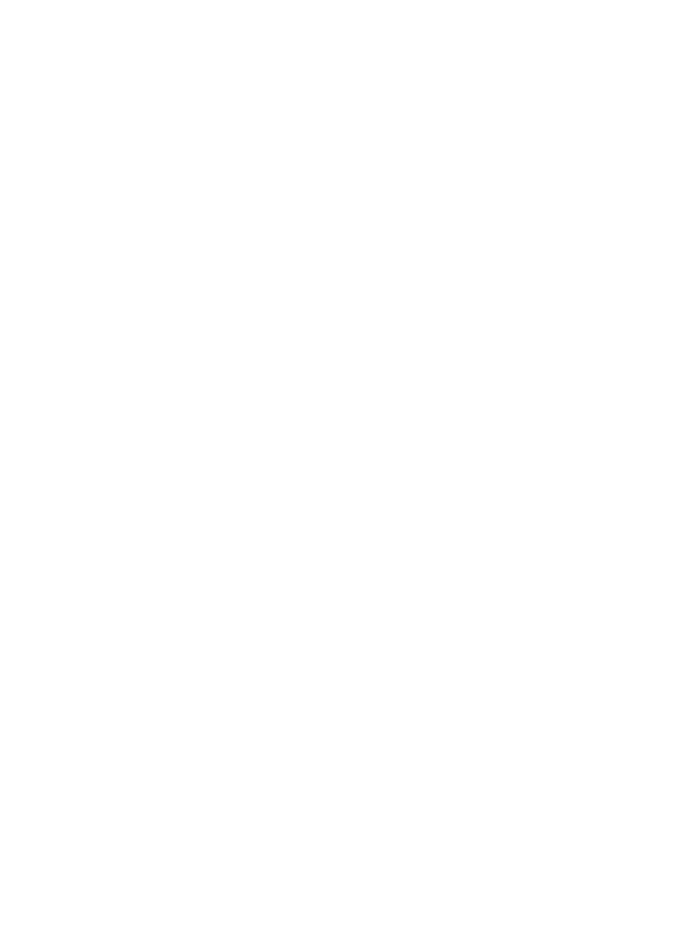
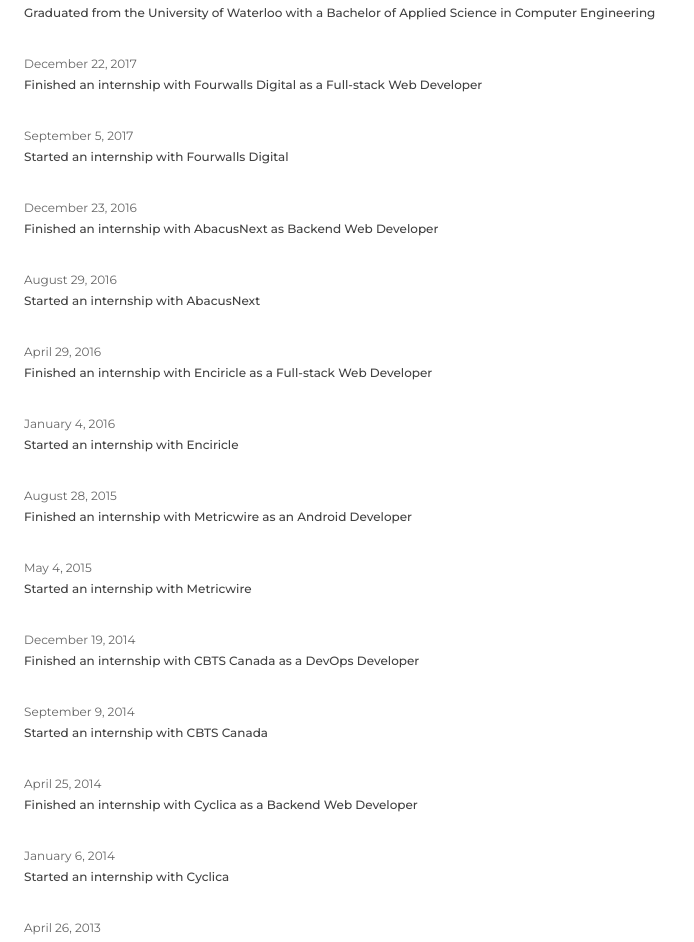
Before and after one commit to taylorlaekeman/tjlaekem, a React (Create React App) app: page / in a window 1280 px wide. Shown: the part 221-1163 px from the top of the page, without its empty margins (0-694 px from the left). Before the commit the page ends 800 px from the top, so only its background shows below. Built offline with nearby package versions, Linux system fonts and the light colour scheme.

Commit message:
add events

```diff
--- a/src/components/App.js
+++ b/src/components/App.js
@@ -17,6 +17,70 @@ export default () => {
         date="August 20, 2018"
         title="Joined Canvass Analytics as a Full-stack Web Developer"
       />
+      <Event
+        date="June 9, 2018"
+        title="Graduated from the University of Waterloo with a Bachelor of Applied Science in Computer Engineering"
+      />
+      <Event
+        date="December 22, 2017"
+        title="Finished an internship with Fourwalls Digital as a Full-stack Web Developer"
+      />
+      <Event
+        date="September 5, 2017"
+        title="Started an internship with Fourwalls Digital"
+      />
+      <Event
+        date="December 23, 2016"
+        title="Finished an internship with AbacusNext as Backend Web Developer"
+      />
+      <Event
+        date="August 29, 2016"
+        title="Started an internship with AbacusNext"
+      />
+      <Event
+        date="April 29, 2016"
+        title="Finished an internship with Enciricle as a Full-stack Web Developer"
+      />
+      <Event
+        date="January 4, 2016"
+        title="Started an internship with Enciricle"
+      />
+      <Event
+        date="August 28, 2015"
+        title="Finished an internship with Metricwire as an Android Developer"
+      />
+      <Event
+        date="May 4, 2015"
+        title="Started an internship with Metricwire"
+      />
+      <Event
+        date="December 19, 2014"
+        title="Finished an internship with CBTS Canada as a DevOps Developer"
+      />
+      <Event
+        date="September 9, 2014"
+        title="Started an internship with CBTS Canada"
+      />
+      <Event
+        date="April 25, 2014"
+        title="Finished an internship with Cyclica as a Backend Web Developer"
+      />
+      <Event
+        date="January 6, 2014"
+        title="Started an internship with Cyclica"
+      />
+      <Event
+        date="April 26, 2013"
+        title="Finished an internship with Agriculture and Agri-Food Canada as a Backend Web Developer"
+      />
+      <Event
+        date="January 7, 2013"
+        title="Started an internship with Agriculture and Agri-Food Canada"
+      />
+      <Event
+        date="September 3, 2012"
+        title="Started a Bachelor of Applied Science in Computer Engineering at the University of Waterloo"
+      />
     </ThemeProvider>
   );
 };
--- a/src/components/Event.js
+++ b/src/components/Event.js
@@ -6,12 +6,17 @@ const Article = styled.article`
   margin: 36px 0;
 `;
 
+const Header = styled.header`
+  display: grid;
+  grid-gap: 6px;
+`;
+
 const Event = ({ date, description, title }) => (
   <Article>
-    <header>
+    <Header>
       {date && <time>{date}</time>}
       <h2>{title}</h2>
-    </header>
+    </Header>
     {description && (
       <main>
         <p>{description}</p>
```
